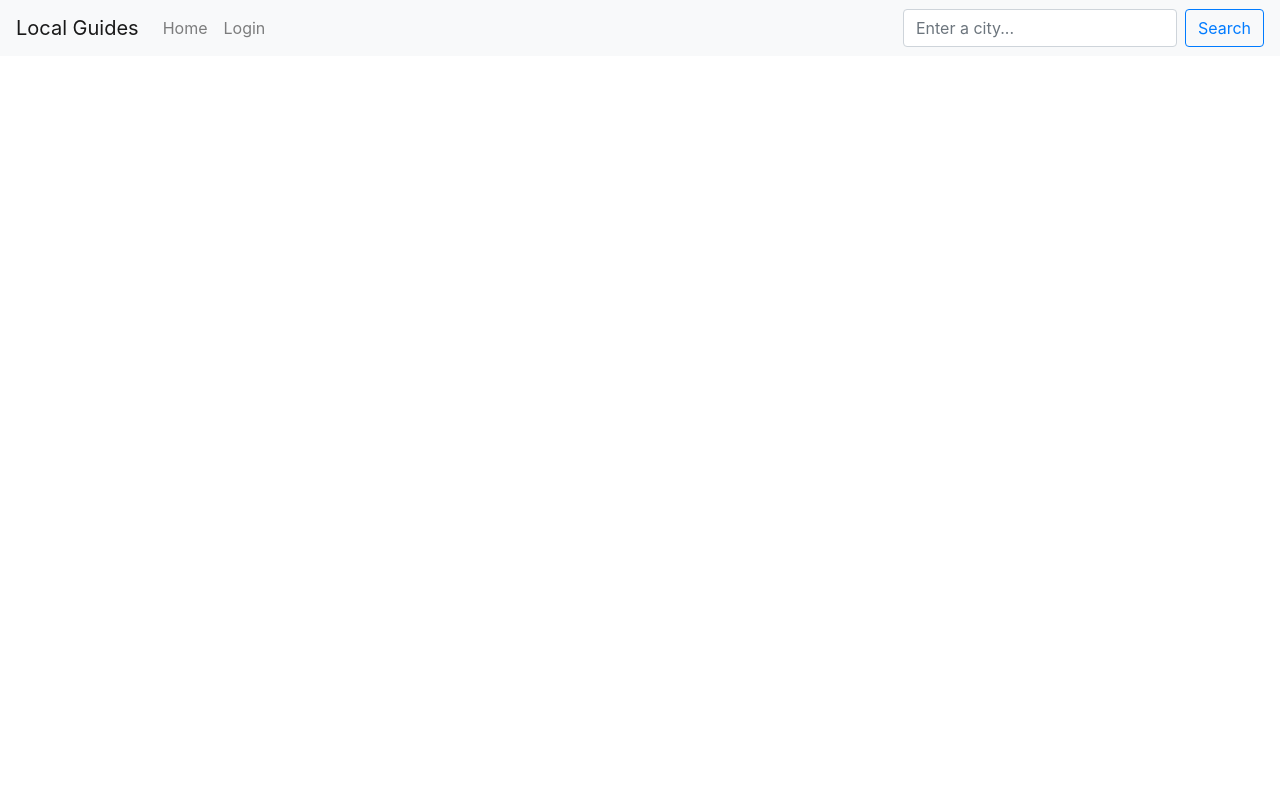
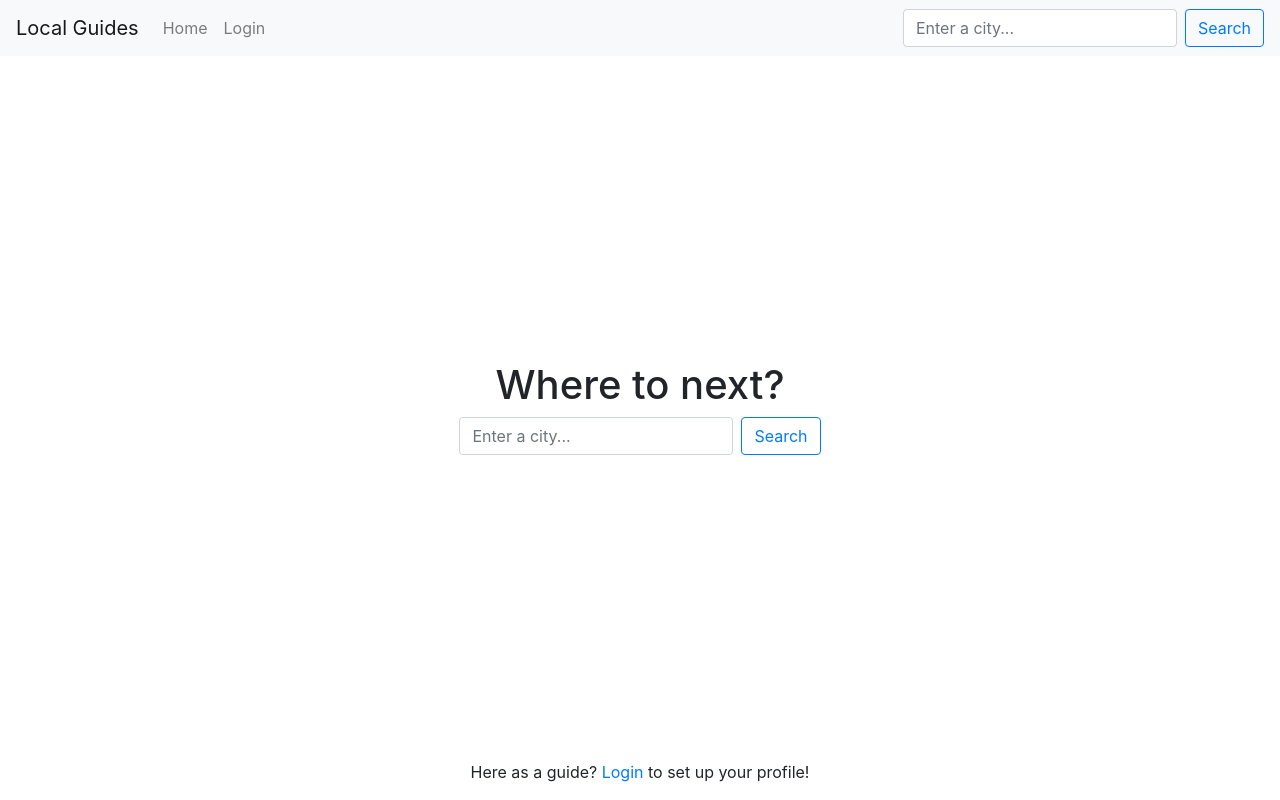
Before and after one commit to marcus2k/local-guides, a React (Create React App) app: page / in a window 1280 px wide. Built offline with nearby package versions, Linux system fonts and the light colour scheme.

Commit message:
Implement home page

```diff
--- a/src/App.css
+++ b/src/App.css
@@ -1,5 +1,20 @@
 .App {
   text-align: center;
+  min-height: 100vh;
+  display: flex;
+  flex-direction: column;
+}
+
+.col {
+  flex-grow: 1;
+  display: flex;
+  flex-direction: column;
+  justify-content: center;
+  align-items:center;
+}
+
+.footer {
+  justify-self: flex-end;
 }
 
 .App-logo {
--- a/src/App.js
+++ b/src/App.js
@@ -1,6 +1,8 @@
 import React, { useState } from 'react';
 import './App.css';
-import AppBar from './components/AppBar'
+import AppBar from './components/AppBar';
+import CityForm from './components/CityForm';
+import Home from './components/Home';
 
 function App() {
   const [ isAuthed, setAuth ] = useState(false);
@@ -35,8 +37,17 @@ function App() {
       pageHandler={pageHandler}
       cityHandler={cityHandler}
       />
-      {/*<header className="App-header">
-      </header>*/}
+      <div className="col">
+      {/*Main conditional Display here*/}
+      {currPage === "home" &&
+        <Home cityHandler={cityHandler} />
+      }
+      </div>
+      {!isAuthed &&
+        <div className="footer">
+          <p>Here as a guide? <a href="#" onClick={login}>Login</a> to set up your profile!<br/></p>
+        </div>
+      }
     </div>
   );
 }
--- a/src/components/AppBar.js
+++ b/src/components/AppBar.js
@@ -1,13 +1,9 @@
-import React, { useState } from 'react';
-import { Navbar, Nav, NavDropdown, Form, FormControl, Button } from 'react-bootstrap';
+import React from 'react';
+import { Navbar, Nav, NavDropdown } from 'react-bootstrap';
+import CityForm from './CityForm';
 
 const AppBar = (props) => {
     const { isAuthed, loginHandler, logoutHandler, pageHandler, cityHandler } = props;
-    const [ searchText, setSearchText ] = useState('');
-
-    const updateSearchText = event => {
-        setSearchText(event.target.value);
-    }
 
     return (
         <Navbar bg="light" expand="lg">
@@ -27,10 +23,10 @@ const AppBar = (props) => {
                 </NavDropdown>
             }
           </Nav>
-          <Form inline onSubmit={cityHandler(searchText)}>
-            <FormControl type="text" defaultValue="" onChange={updateSearchText} placeholder="Enter a city..." className="mr-sm-2" />
-            <Button variant="outline-primary" type="submit">Search</Button>
-          </Form>
+          <CityForm
+          isMain={false}
+          cityHandler={cityHandler}
+          />
         </Navbar.Collapse>
         </Navbar>
     )
--- /dev/null
+++ b/src/components/CityForm.js
@@ -0,0 +1,30 @@
+import React, { useState } from 'react';
+import { Form, FormControl, Button } from 'react-bootstrap';
+
+const CityForm = (props) => {
+    const { cityHandler, isMain } = props;
+    const [ searchText, setSearchText ] = useState('');
+
+    const updateSearchText = event => {
+        setSearchText(event.target.value);
+    }
+
+    return (
+        <>
+            {!isMain &&
+                <Form inline onSubmit={cityHandler(searchText)}>
+                    <FormControl type="text" defaultValue="" onChange={updateSearchText} placeholder="Enter a city..." className="mr-sm-2" />
+                    <Button variant="outline-primary" type="submit">Search</Button>
+                </Form>
+            }
+            {isMain &&
+                <Form inline onSubmit={cityHandler(searchText)}>
+                    <FormControl type="text" defaultValue="" onChange={updateSearchText} placeholder="Enter a city..." className="mr-sm-2" />
+                    <Button variant="outline-primary" type="submit">Search</Button>
+                </Form>
+            }
+        </>
+    )
+}
+
+export default CityForm;
--- /dev/null
+++ b/src/components/Home.js
@@ -0,0 +1,18 @@
+import React from 'react';
+import CityForm from './CityForm';
+
+const Home = (props) => {
+    const { cityHandler } = props;
+
+    return (
+        <>
+            <h1>Where to next?</h1>
+            <CityForm
+            isMain={true}
+            cityHandler={cityHandler}
+            />
+        </>
+    )
+}
+
+export default Home;
```
Also changed, not shown: 1 other file (tests, documents, lock files or other folders).
